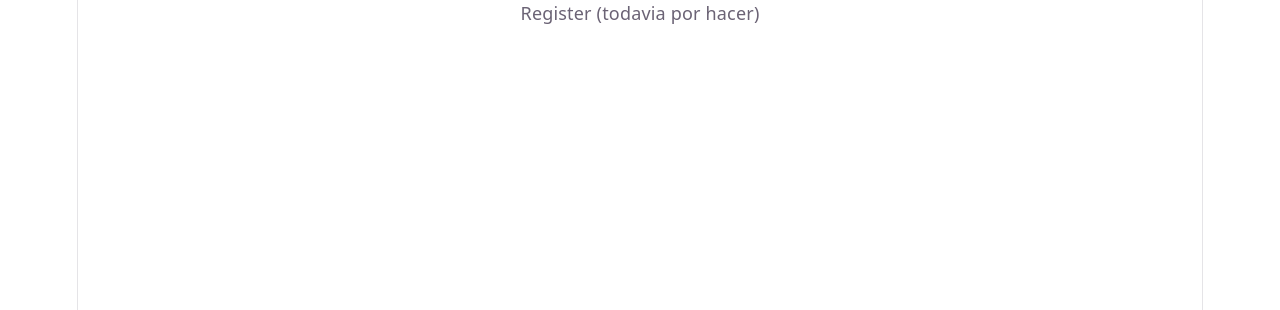
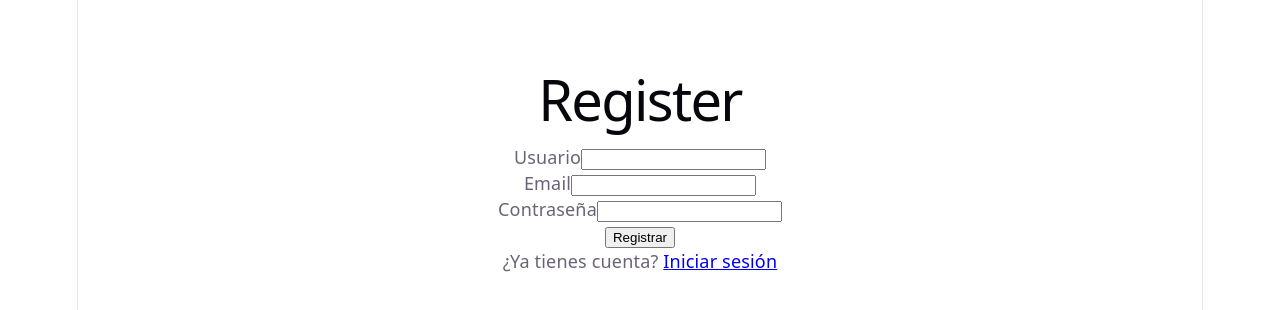
Before and after one commit to JoseGodoy96/Finance-tracker, a React app in the folder frontend/: page /register in a window 1280 px wide. Shown: the top 310 px of the page. Built offline with nearby package versions, Linux system fonts and the light colour scheme; the HTML template or start-up script is replaced by a standard one.

Commit message:
<feat>(RegisterPage.jsx): Finalizado la pagina de registro

```diff
--- a/frontend/src/App.jsx
+++ b/frontend/src/App.jsx
@@ -1,5 +1,6 @@
 import { BrowserRouter, Routes, Route, Navigate } from 'react-router-dom';
 import LoginPage from './pages/LoginPage';
+import RegisterPage from './pages/RegisterPage';
 
 function App() {
 	return (
@@ -7,7 +8,7 @@ function App() {
 			<Routes>
 				<Route path="/" element={<Navigate to="/login" replace/>} />
 				<Route path="/login" element={<LoginPage />} />
-				<Route path="/register" element={<div>Register (todavia por hacer)</div>} />
+				<Route path="/register" element={<RegisterPage />} />
 				<Route path="/dashboard" element={<div>Dashboard (todavia por hacer)</div>} />
 				<Route path="*" element={<div>404 - Página no encontrada</div>} />
 			</Routes>
--- a/frontend/src/pages/LoginPage.jsx
+++ b/frontend/src/pages/LoginPage.jsx
@@ -50,7 +50,6 @@ function LoginPage() {
                 ¿No tienes cuenta? <Link to="/register">Regístrate</Link>
             </p>
         </div>
-
 	);
 }
 
--- /dev/null
+++ b/frontend/src/pages/RegisterPage.jsx
@@ -0,0 +1,62 @@
+import { useNavigate, Link } from 'react-router-dom';
+import { register } from '../api/auth';
+import { useState } from 'react';
+
+function RegisterPage() {
+	const [username, setUsername] = useState('');
+	const [email, setEmail] = useState('');
+	const [password, setPassword] = useState('');
+	const [error, setError] = useState('');
+	const navigate = useNavigate();
+
+	async function handleSubmit(e) {
+		e.preventDefault();
+		setError('');
+
+		try {
+			await register(username, email, password);
+			navigate('/dashboard');
+		} catch {
+			setError('No se pudo registrar. Comprueba los datos.');
+		}
+	}
+
+	return (
+		<div style={{ maxWidth: 400, margin: '2rem auto', padding: '1rem' }}>
+			<h1>Register</h1>
+			<form onSubmit={handleSubmit}>
+				<div>
+					<label>Usuario</label>
+					<input type="text"
+							value={username}
+							onChange={(e) => setUsername(e.target.value)}
+							required
+					/>
+				</div>
+				<div>
+					<label>Email</label>
+					<input type="email"
+							value={email}
+							onChange={(e) => setEmail(e.target.value)}
+							required
+					/>
+				</div>
+				<div>
+					<label>Contraseña</label>
+					<input type="password"
+							value={password}
+							onChange={(e) => setPassword(e.target.value)}
+							required
+					/>
+				</div>
+				{error && <p style={{ color: 'red' }}>{error}</p>}
+				<button type="submit">Registrar</button>
+			</form>
+			<p>
+				¿Ya tienes cuenta? <Link to="/login">Iniciar sesión</Link>
+			</p>
+		</div>
+	);
+}
+
+export default RegisterPage;
```
